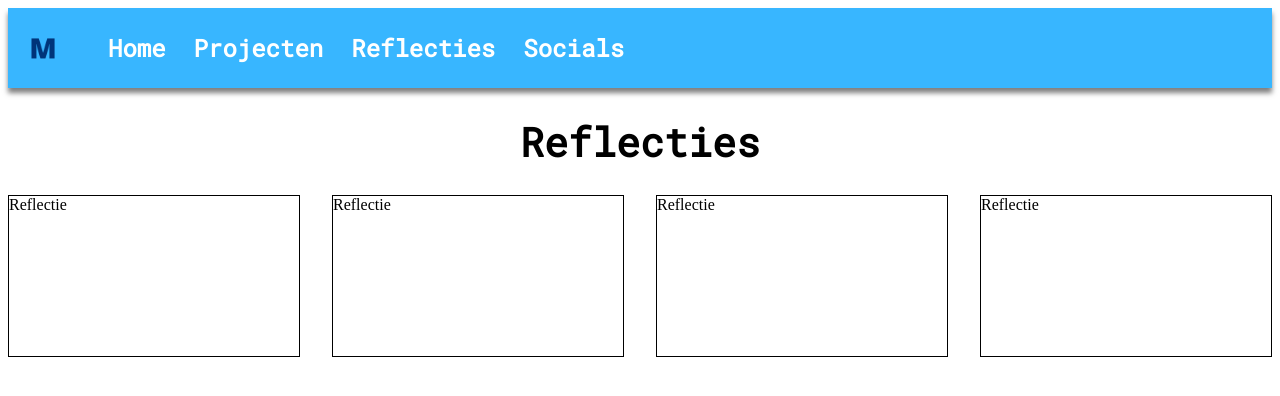
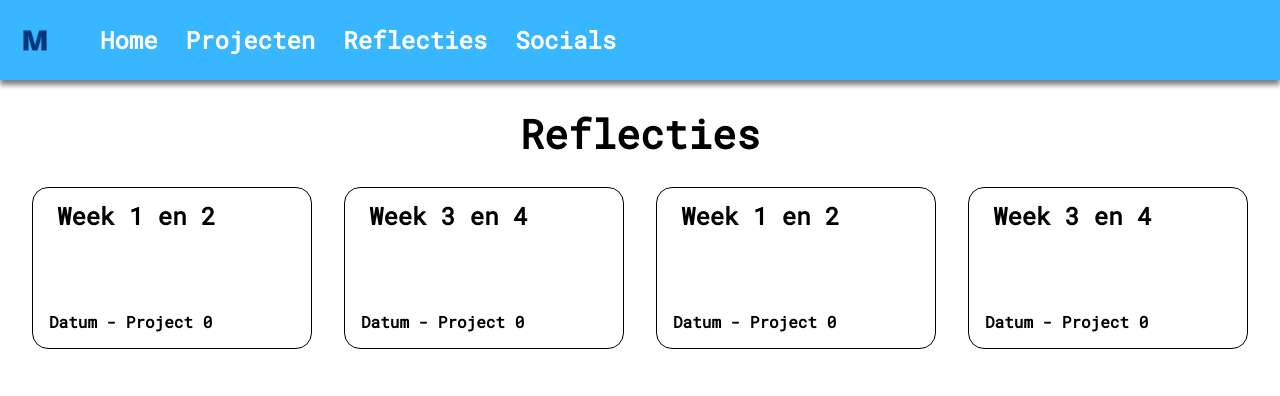
Before and after one commit to meesvanderkevie/old-portfolio, a plain HTML site: page reflecties.html in a window 1280 px wide. Drawn offline with Linux system fonts and the light colour scheme.

Commit message:
Basics done, information to be filled in tommorow.

```diff
--- a/reflecties.html
+++ b/reflecties.html
@@ -26,19 +26,23 @@
 
     <div class="flex-container">
     <div class="flex-item">
-        Reflectie
+        <p class="flex-item-title">Week 1 en 2</p>
+        <p class="flex-item-info">Datum - Project 0</p>
     </div>
 
     <div class="flex-item">
-        Reflectie
+        <p class="flex-item-title">Week 3 en 4</p>
+        <p class="flex-item-info">Datum - Project 0</p>
     </div>
 
     <div class="flex-item">
-        Reflectie
+        <p class="flex-item-title">Week 1 en 2</p>
+        <p class="flex-item-info">Datum - Project 0</p>
     </div>
 
     <div class="flex-item">
-        Reflectie
+        <p class="flex-item-title">Week 3 en 4</p>
+        <p class="flex-item-info">Datum - Project 0</p>
     </div>
     </div>
 </body>
--- a/style.css
+++ b/style.css
@@ -1,4 +1,9 @@
 @import url('https://fonts.googleapis.com/css2?family=Roboto&family=Roboto+Mono&display=swap');
+
+body {
+    margin: 0;
+    padding: 0;
+}
 
 h1 {
     font-family: 'Roboto', sans-serif;
@@ -30,12 +35,44 @@ h2 {
     justify-content: center;
     align-items: center;
     gap: 2rem;
+    margin-left: 2em;
+    margin-right: 2em;
 }
 
 .flex-item {
     width: 33%;
     height: 10em;
+    text-align: left;
     border: 1px solid black;
+    border-radius: 1em;
+    transition: all ease-in-out 0.5s;
+    position: relative;
+}
+
+.flex-item:hover {
+    width: 35%;
+    height: 10em;
+
+}
+
+.flex-item-title {
+    font-family: 'Roboto', sans-serif;
+    font-family: 'Roboto Mono', monospace;
+    font-weight: bold;
+    font-size: 1.5rem;
+    text-align: left;
+    margin-left: 1em;
+    margin-top: 0.5em;
+}
+
+.flex-item-info {
+    font-family: 'Roboto', sans-serif;
+    font-family: 'Roboto Mono', monospace;
+    font-weight: bold;
+    font-size: 1rem;
+    position: absolute;
+    bottom: 0em;
+    margin-left: 1em;
 }
 /* Header */
 
```
